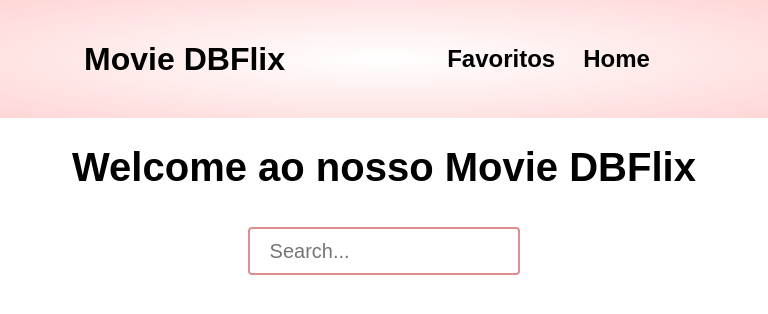
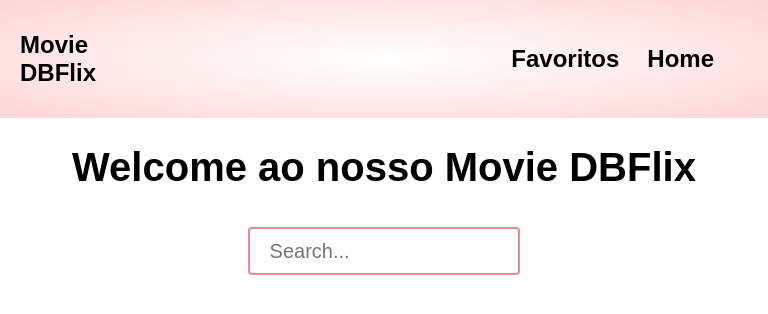
Before and after one commit to decapitaneo/omd-filmes-typescript, a React (Create React App) app: page / in a window 768 px wide. Shown: the top 314 px of the page. Built offline with nearby package versions, Linux system fonts and the light colour scheme.

Commit message:
ajustes css

```diff
--- a/src/components/Header/header.css
+++ b/src/components/Header/header.css
@@ -16,10 +16,11 @@
 }
 
 .menuItems{
+    width: 100%;
     display: flex;
     flex-direction: row;
     align-items: center;
-    justify-content: space-around;
+    justify-content:end;
     padding: 20px;
 }
 
@@ -43,3 +44,14 @@
     font-weight: bold;
     font-size: 1.5rem;
 }
+
+.home:hover{
+    background-color: coral;
+}
+
+@media(min-width: 400px) and (max-width: 874px){
+    .logo{
+        font-size: 1.5rem;
+    }
+
+}
--- a/src/pages/Detalhe/detalhe.css
+++ b/src/pages/Detalhe/detalhe.css
@@ -88,10 +88,13 @@
 
       .small-container-card{
         flex-direction: column;
+        margin-left: 1rem;
+        margin-right: 1rem;
       }
 
       .small-container-card-info{
         margin-left: 0;
+        padding-top: 0.5rem;
       }
 
       .small-container-card-info h2{
--- a/src/pages/Favoritos/favoritos.css
+++ b/src/pages/Favoritos/favoritos.css
@@ -4,7 +4,7 @@
     flex-direction: column;
     justify-content: center;
     align-items: center;
-    margin-bottom: 1rem;
+    margin: 1rem;
 }
 
 .meus-filmes ul{
@@ -33,13 +33,14 @@
 
 .meus-filmes ul li span{
     margin-bottom: 1rem;
+    font-weight: bold;
 }
 
 .meus-filmes ul li button {
     font-size: 1.2rem;
     border: 0;
     outline: none;
-    padding: 10px;
+    padding: 12px;
     border-radius: 4px;
     cursor: pointer;
     transition: all 0,5s;
```
Also changed, not shown: 2 other files (tests, documents, lock files or other folders).
